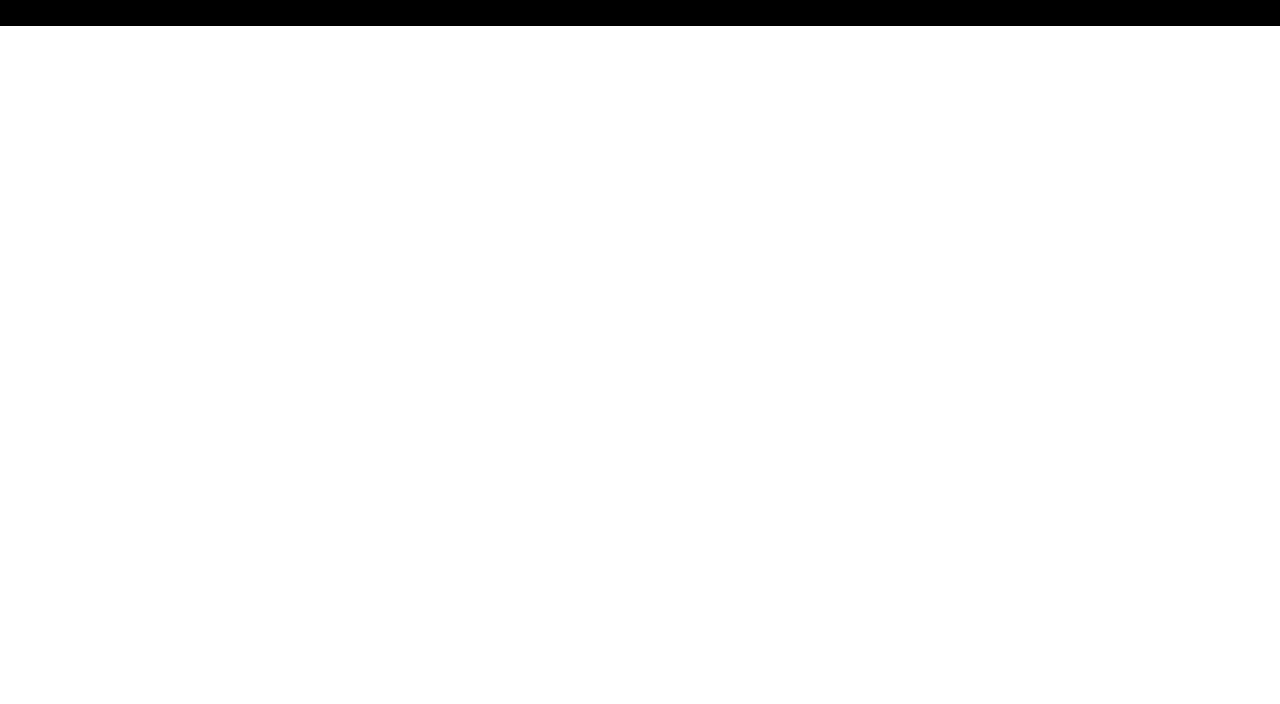
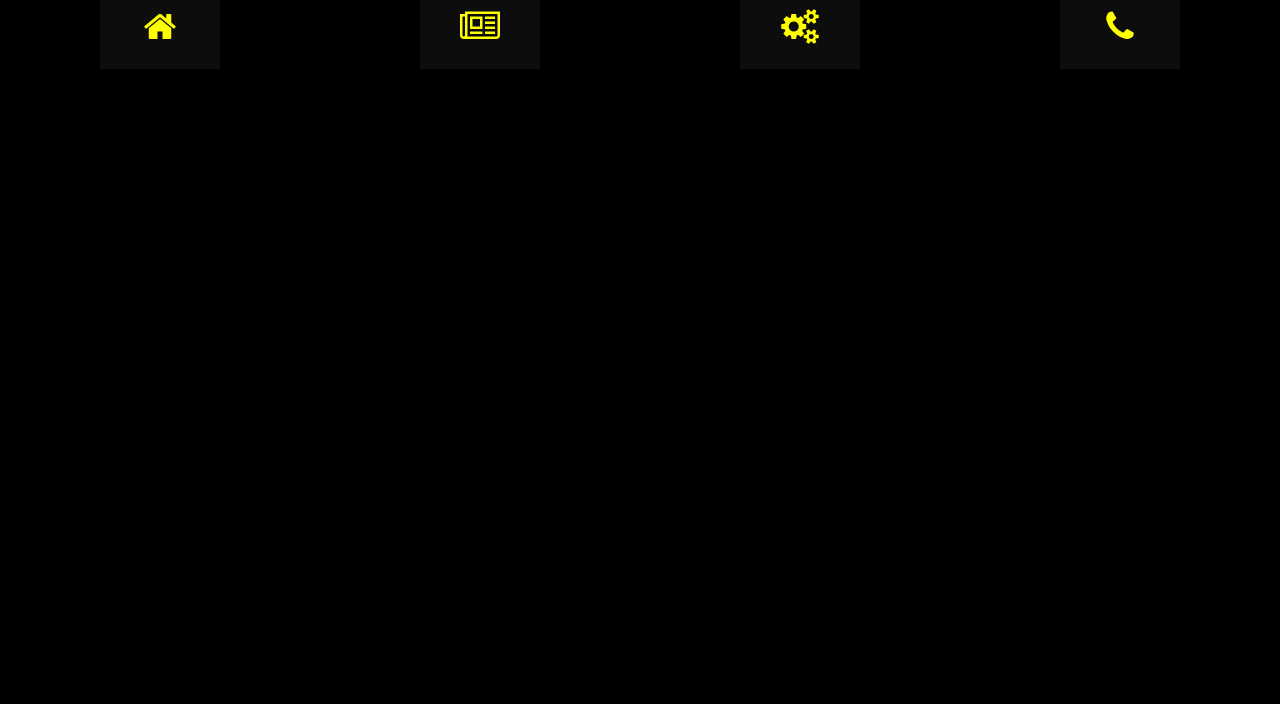
Before and after one commit to ricky-rosay/Who-is-LuisRomero, a plain HTML site: page index.html in a window 1280 px wide. Shown: the part 96-800 px from the top of the page. Drawn offline with Linux system fonts and the light colour scheme.

Commit message:
adding nav bar to the header

```diff
--- a/index.html
+++ b/index.html
@@ -5,17 +5,46 @@
     <meta http-equiv="X-UA-Compatible" content="IE=edge">
     <meta name="viewport" content="width=device-width, initial-scale=1.0">
     <title>Who is Luis Romero?</title>
+    <link rel="stylesheet" href="https://cdnjs.cloudflare.com/ajax/libs/font-awesome/4.7.0/css/font-awesome.min.css">
     <link rel="stylesheet" href="./style.css">
 </head>
 <body>
-    <header class="heading">
+    <header>
         <h1>Luis Ricardo Romero</h1>
         <nav>
             <ul>
-                <a href="Home">Home</a>
-                <a href="#about-me">About me</a>
-                <a href="work">Work</a>
-                <a href="contact-me">Contact Me</a>
+                <li>
+                    <span>
+                        <i class="fa fa-home" aria-hidden="true"></i>
+                    </span>
+                    <span>
+                        <a href="#">HOME</a>
+                    </span>
+                </li>
+                <li>
+                    <span>
+                        <i class="fa fa-newspaper-o" aria-hidden="true"></i>
+                    </span>
+                    <span>
+                        <a href="#">ABOUT ME</a>
+                    </span>
+                </li>
+                <li>
+                    <span>
+                        <i class="fa fa-cogs" aria-hidden="true"></i>
+                    </span>
+                    <span>
+                        <a href="#">WORK</a>
+                    </span>
+                </li>
+                <li>
+                    <span>
+                        <i class="fa fa-phone" aria-hidden="true"></i>
+                    </span>
+                    <span>
+                        <a href="#">CONTACT ME</a>
+                    </span>
+                </li>
             </ul>
         </nav>
     </header>
--- a/style.css
+++ b/style.css
@@ -1,9 +1,57 @@
 body {
+    background-color: black;
+    padding: 0;
     margin: 0;
+    height: 100vh;
+    display: flex;
+}
+h1{
+    color: yellow;
 }
 nav {
-    color: red;
+    width: 100vw;
 }
+ul {
+    padding: 0;
+    display: flex;
+    justify-content: space-around;
+    align-items: center;
+}
+li {
+    list-style-type: none;
+    height: 85px;
+    width: 120px;
+    overflow: hidden;
+}
+li>span{
+    display: flex;
+    height: 100%;
+    width: 100%;
+    justify-content: center;
+    align-items: center;
+    transition: 0.6s;
+}
+li>span:nth-child(1){
+    color: yellow;
+    background-color: rgba(255, 255, 255, 0.05);
+    font-size: 35px;
+}
+li>span:nth-child(2){
+    background-color: yellow;
+    color: whitesmoke;
+}
+li:hover span {
+    transform: translateY(-100%);
+}
+a{
+    color: black;
+    text-decoration: none;
+    font-family: 'Poppins' , sans-serif;
+    font-size: 18px;
+}
+
+
+/*
 .heading {
     padding: 20px;
     font-family: 'Trebuchet MS', 'Lucida Sans Unicode', 'Lucida Grande', 'Lucida Sans', Arial, sans-serif;
@@ -15,10 +63,20 @@ nav {
     display: inline-block;
 }
 .heading nav {
-    padding-top: 15px;
+    padding-top: 50px;
     margin-right: 20px;
     font-family: 'Gill Sans', 'Gill Sans MT', Calibri, 'Trebuchet MS', sans-serif;
     font-size: 20px;
     list-style-type: none;
     float: right;
 }
+.heading nav a {
+    text-decoration: none;
+    margin-left: 50px;
+
+}
+.headshot {
+    width: 150px;
+    height: 200px;
+    border-radius: 75px;
+}
```
